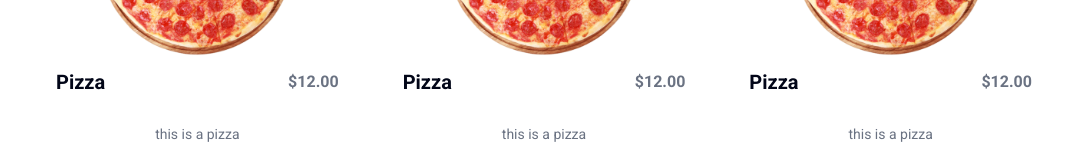
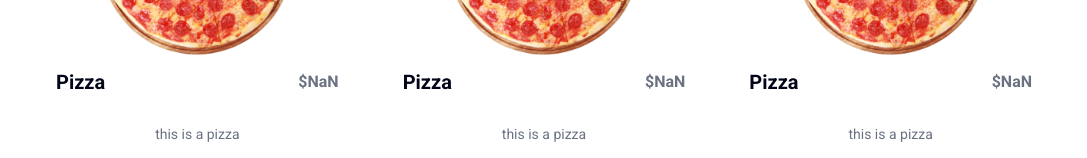
Before and after one commit to Faisal-M-S-Abu-Zakari/Food-Ordering-App, a Next.js app: page / in a window 1280 px wide. Shown: the part 712-870 px from the top of the page, without its empty margins (96-1183 px from the left). Built offline with nearby package versions, Linux system fonts and the light colour scheme.

Commit message:
change the name to be as names in  the db

```diff
--- a/src/components/menu/MenuItem.tsx
+++ b/src/components/menu/MenuItem.tsx
@@ -19,7 +19,7 @@ const MenuItem = ({ item }: IMenuItem) => {
         <h4 className="font-semibold text-xl my-3">{item.name}</h4>
         <strong className="text-accent">
           {/* this is function to formate the price */}
-          {formateCurrency(item.basePrice)}
+          {formateCurrency(item.basePrise)}
         </strong>
       </div>
       <p className="text-gray-500 text-sm line-clamp-3">{item.description}</p>
```
